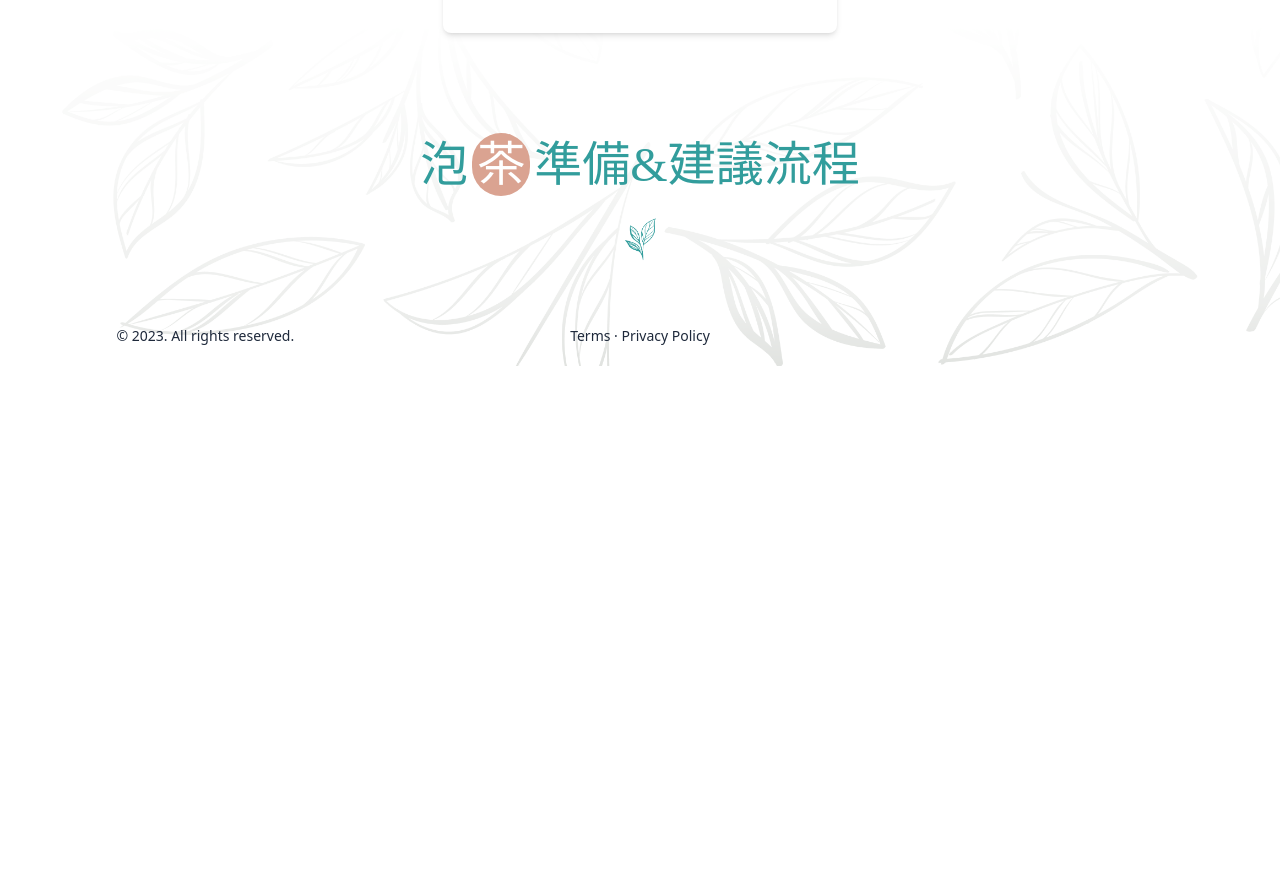
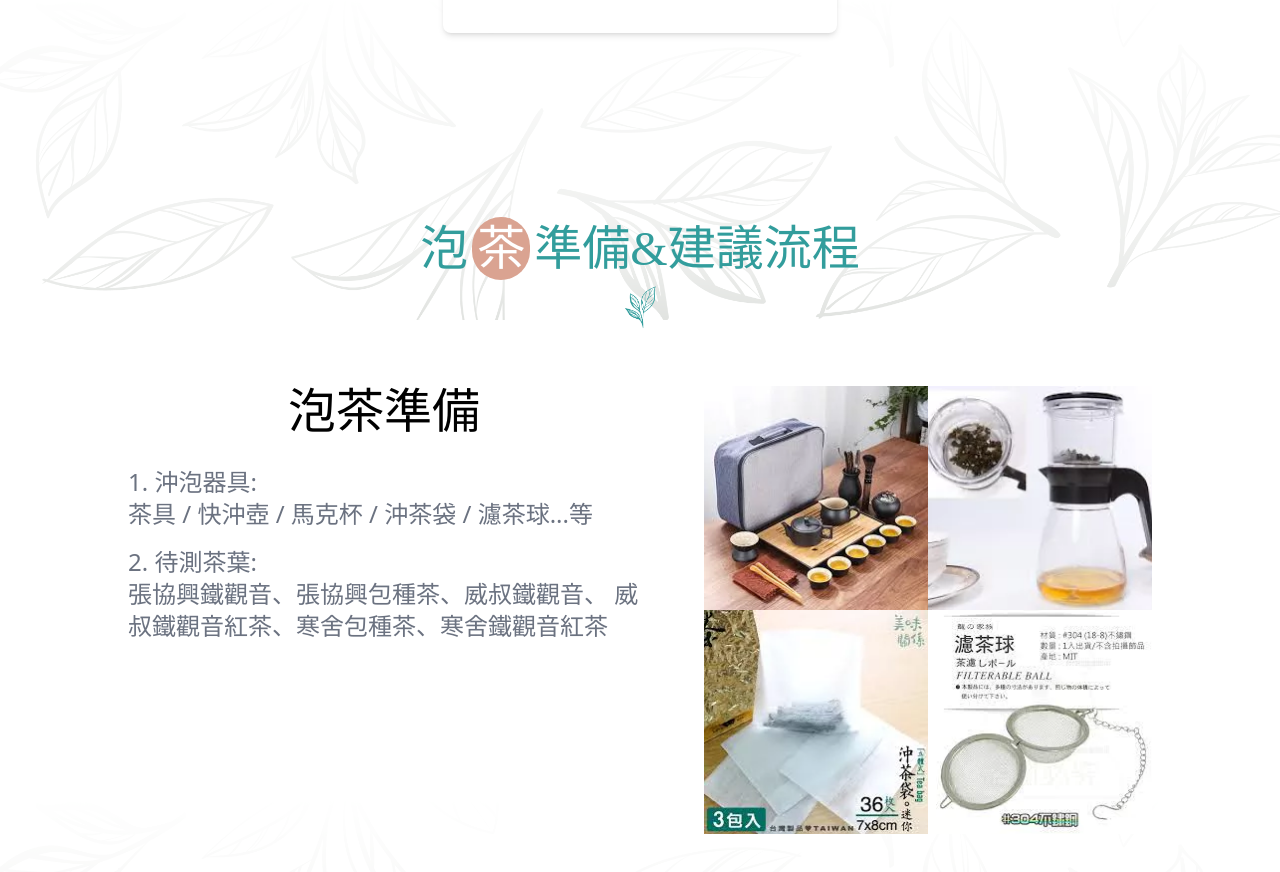
Before and after one commit to Mattis3858/graduation_with_next, a Next.js app: page /brewgoodtea in a window 1280 px wide. Shown: the part 480-1352 px from the top of the page. Before the commit the page ends 846 px from the top, so only its background shows below. Built offline with nearby package versions, Linux system fonts and the light colour scheme; a web font is replaced by a local one.

Commit message:
新增泡好茶泡茶流程

```diff
--- a/app/brewgoodtea/BrewGoodTea.js
+++ b/app/brewgoodtea/BrewGoodTea.js
@@ -154,34 +154,130 @@ const BrewGoodTea = () => {
           </div>
         </div>
       </div>
-      <div className="">
-        <div className="ml-10 mr-10 mt-6 mb-0 flex items-center justify-center">
-          <h4 className="text-4xl mt-6 text-center big_title">
+      <>
+        <div className="page-layout ">
+          <div className="flex items-center justify-center">
+            <h4 className="text-4xl text-center big_title">
               泡<span className="tea">茶</span>準備&建議流程
             </h4>
           </div>
           <img
             src="/images/leaf.png"
-          className="mx-auto"
-          style={{ width: '35px' }}
+            className="mx-auto mb-4"
+            style={{ width: '35px', marginTop: '-1rem' }}
           />
         </div>
-      {/* <div
-        className="portfolio-simple-footer-container"
-        style={{ justifyContent: 'flex-start', overflowX: 'auto' }}
-      >
+        <div className="w-full px-4 lg:px-32">
+          <div className="flex flex-col lg:flex-row justify-between mb-20">
+            <div className="w-full lg:w-1/2">
+              <div>
+                <div className="text-5xl font-normal text-center">泡茶準備</div>
+              </div>
+              <div className="pt-8 text-2xl text-gray-500">
+                <div>
+                  <div className="">1. 沖泡器具:</div>
+                  <div>茶具 / 快沖壺 / 馬克杯 / 沖茶袋 / 濾茶球...等</div>
+                </div>
+                <div className="pt-4">
+                  <div>2. 待測茶葉:</div>
+                  <div>
+                    張協興鐵觀音、張協興包種茶、威叔鐵觀音、
+                    威叔鐵觀音紅茶、寒舍包種茶、寒舍鐵觀音紅茶
+                  </div>
+                </div>
+              </div>
+            </div>
+            <div className="w-full lg:w-auto">
+              <div className="grid grid-cols-2 gap-0">
+                <img
+                  src="/images/image12041-i1oe-300h.png"
+                  alt="image12041"
+                  className="w-56 h-56 object-cover"
+                />
+                <img
+                  src="/images/image22042-4xx-300h.png"
+                  alt="image22042"
+                  className="w-56 h-56 object-cover"
+                />
+                <img
+                  src="/images/image32042-3h6q-300h.png"
+                  alt="image32042"
+                  className="w-56 h-56 object-cover"
+                />
+                <img
+                  src="/images/image42042-v9d8-300h.png"
+                  alt="image42042"
+                  className="w-56 h-56 object-cover"
+                />
+              </div>
+            </div>
+          </div>
+          <div>
+            <div className="text-center mb-8">
+              <div className=" text-5xl">建議泡茶流程</div>
+              <div className="bg-yellow-500 h-1 w-20 mt-1 mx-auto"></div>
+            </div>
+            <div className="bg-white rounded-3xl shadow-md p-4 mb-4 flex flex-col md:flex-row items-center">
+              <div className="w-full md:w-1/2 p-6">
+                <div className="text-5xl font-bold mb-4">用水種類</div>
+                <div className="text-xl text-gray-500 mb-4">
+                  市售飲用水或飲水機煮至沸水(100度c)
+                </div>
+                <div className="text-5xl font-bold pt-6 pb-4">茶水比例</div>
+                <div className="text-xl text-gray-500">
+                  3g 茶葉(一包夾鏈袋) : 150 ml 沸水(100度c)
+                </div>
+              </div>
+              <div className="w-full md:w-1/2">
+                <img
+                  src="/images/用水種類.png"
+                  alt="用水種類"
+                  className="w-full"
+                />
+              </div>
+            </div>
+            <div className="bg-white rounded-3xl shadow-md p-4 mb-4 flex flex-col md:flex-row items-center">
+              <div className="w-full md:w-1/2 p-6">
+                <img
+                  src="/images/泡茶方式.png" //泡茶方式-溫潤泡
+                  alt="泡茶方式"
+                  className=""
+                />
+              </div>
+              <div className="w-full md:w-1/2">
+                <div className="text-5xl font-bold mb-4">泡茶方式-溫潤泡</div>
+                <div className="text-xl text-gray-500 mb-4">
+                  置入茶葉後，先以熱水沖茶葉，立即將茶水倒出後再泡茶
+                </div>
+                <div className="text-5xl font-bold pt-6 pb-4">沖泡時間</div>
+                <div className="text-xl text-gray-500">
+                  沖泡 3 分鐘後可即取出茶葉(瀝出茶湯) 靜置 3 分鐘，即可聞茶香
+                  待茶湯靜置至六分鐘後，冷卻即可享用
+                </div>
+              </div>
+            </div>
+            <div className="bg-white rounded-3xl shadow-md p-4 mb-4 flex flex-col md:flex-row items-center">
+              <div className="w-full md:w-1/2 p-6">
+                <div className="text-5xl font-bold mb-4">示範影片</div>
+                <div className="text-xl text-gray-500 mb-4">
+                  此影片為參考用，您仍然可以選擇最適合您的沖泡方式
+                </div>
+              </div>
+              <div className="w-full md:w-1/2">
+                <img
+                  src="/images/示範影片.png" //示範影片
+                  alt="示範影片"
+                  className="w-full"
+                />
+              </div>
+            </div>
+          </div>
+        </div>
+
+        {/* <div className="justify-items-start overflow-x-auto">
         <div className="portfolio-simple-footer-portfolio-simple-footer">
           <div className="portfolio-simple-footer-projects">
-            <div
-              className="portfolio-simple-footer-frame3351"
-              style={{
-                gap: '4px',
-                display: 'flex',
-                alignitems: 'center',
-                flexdirection: 'column',
-                justifycontent: 'center',
-              }}
-            >
+            <div className="gap-1 flex items-center flex-col justify-center">
               <span className="portfolio-simple-footer-text titleh2">
                 <span>建議泡茶流程</span>
               </span>
@@ -227,14 +323,14 @@ const BrewGoodTea = () => {
                 </div>
               </div>
               <img
-                src="/images/pexelsellyfairytale38232071216-8suq-600h.png"
+                src="/images/pexelsellyfairytale38232071216-8suq-600h.png" //用水種類
                 alt="pexelsellyfairytale38232071216"
                 className="portfolio-simple-footer-pexelsellyfairytale38232071"
               />
             </div>
             <div className="portfolio-simple-footer-project2">
               <img
-                src="/images/rectangle72062-53xd-600h.png"
+                src="/images/rectangle72062-53xd-600h.png" //泡茶方式-溫潤泡
                 alt="Rectangle72062"
                 className="portfolio-simple-footer-rectangle7"
               />
@@ -289,13 +385,12 @@ const BrewGoodTea = () => {
                 </div>
               </div>
               <img
-                src="/images/rectangle7161-7p2-600h.png"
+                src="/images/rectangle7161-7p2-600h.png" //示範影片
                 alt="Rectangle7161"
                 className="portfolio-simple-footer-rectangle71"
               />
             </div>
           </div>
-          <div className="portfolio-simple-footer-intro"></div>
           <div className="portfolio-simple-footer-content">
             <span className="portfolio-simple-footer-text43 titleh2 YourFontName,serif">
               <span>泡茶準備</span>
@@ -316,22 +411,22 @@ const BrewGoodTea = () => {
             </div>
           </div>
           <img
-            src="/images/image12041-i1oe-300h.png"
+            src="/images/image12041-i1oe-300h.png" //泡茶準備1
             alt="image12041"
             className="portfolio-simple-footer-image1"
           />
           <img
-            src="/images/image22042-4xx-300h.png"
+            src="/images/image22042-4xx-300h.png" //泡茶準備2
             alt="image22042"
             className="portfolio-simple-footer-image2"
           />
           <img
-            src="/images/image32042-3h6q-300h.png"
+            src="/images/image32042-3h6q-300h.png" //泡茶準備3
             alt="image32042"
             className="portfolio-simple-footer-image3"
           />
           <img
-            src="/images/image42042-v9d8-300h.png"
+            src="/images/image42042-v9d8-300h.png" //泡茶準備4
             alt="image42042"
             className="portfolio-simple-footer-image4"
           />
@@ -339,15 +434,6 @@ const BrewGoodTea = () => {
       </div> */}
         {/* <style jsx>
         {`
-          @font-face {
-            font-family: 'ChenYuluoyan';
-            src: url('/font/ChenYuluoyan-Thin.ttf') format('truetype');
-            font-weight: normal;
-            font-style: normal;
-          }
-          .custom-font {
-            font-family: 'ChenYuluoyan', sans-serif;
-          }
           .portfolio-simple-footer-container {
             width: 100%;
             display: flex;
@@ -798,67 +884,7 @@ const BrewGoodTea = () => {
             height: 225px;
             position: absolute;
           }
-          :root {
-            --dl-color-bg-gray: rgba(249, 250, 255, 1);
-            --dl-color-bg-line: rgba(37, 40, 43, 1);
-            --dl-color-bg-white: rgba(255, 255, 255, 1);
-            --dl-color-gray-500: #595959;
-            --dl-color-gray-700: #999999;
-            --dl-color-gray-900: #d9d9d9;
-            --dl-size-size-large: 144px;
-            --dl-size-size-small: 48px;
-            --dl-color-danger-300: #a22020;
-            --dl-color-danger-500: #bf2626;
-            --dl-color-danger-700: #e14747;
-            --dl-color-gray-black: #000000;
-            --dl-color-gray-white: #ffffff;
-            --dl-size-size-medium: 96px;
-            --dl-size-size-xlarge: 192px;
-            --dl-size-size-xsmall: 16px;
-            --dl-space-space-unit: 16px;
-            --dl-color-primary-100: #003eb3;
-            --dl-color-primary-300: #0074f0;
-            --dl-color-primary-500: #14a9ff;
-            --dl-color-primary-700: #85dcff;
-            --dl-color-success-300: #199033;
-            --dl-color-success-500: #32a94c;
-            --dl-color-success-700: #4cc366;
-            --dl-size-size-xxlarge: 288px;
-            --dl-color-brand-yellow: rgba(253, 196, 53, 1);
-            --dl-size-size-maxwidth: 1400px;
-            --dl-radius-radius-round: 50%;
-            --dl-space-space-halfunit: 8px;
-            --dl-space-space-sixunits: 96px;
-            --dl-space-space-twounits: 32px;
-            --dl-radius-radius-radius2: 2px;
-            --dl-radius-radius-radius4: 4px;
-            --dl-radius-radius-radius8: 8px;
-            --dl-space-space-fiveunits: 80px;
-            --dl-space-space-fourunits: 64px;
-            --dl-color-font-lowemphasis: rgba(154, 159, 168, 1);
-            --dl-space-space-threeunits: 48px;
-            --dl-color-font-highemphasis: rgba(37, 40, 43, 1);
-            --dl-color-font-mediumemphasis: rgba(130, 130, 130, 1);
-            --dl-space-space-oneandhalfunits: 24px;
-          }
-          .button {
-            color: var(--dl-color-gray-black);
-            display: inline-block;
-            padding: 0.5rem 1rem;
-            border-color: var(--dl-color-gray-black);
-            border-width: 1px;
-            border-radius: 4px;
-            background-color: var(--dl-color-gray-white);
-          }
-          .input {
-            color: var(--dl-color-gray-black);
-            cursor: auto;
-            padding: 0.5rem 1rem;
-            border-color: var(--dl-color-gray-black);
-            border-width: 1px;
-            border-radius: 4px;
-            background-color: var(--dl-color-gray-white);
-          }
+
           .textarea {
             color: var(--dl-color-gray-black);
             cursor: auto;
@@ -868,21 +894,7 @@ const BrewGoodTea = () => {
             border-radius: 4px;
             background-color: var(--dl-color-gray-white);
           }
-          .list {
-            width: 100%;
-            margin: 1em 0px 1em 0px;
-            display: block;
-            padding: 0px 0px 0px 1.5rem;
-            list-style-type: none;
-            list-style-position: outside;
-          }
-          .list-item {
-            display: list-item;
-          }
-          .teleport-show {
-            display: flex !important;
-            transform: none !important;
-          }
+
           .Content {
             font-size: 16px;
             font-family: Inter;
@@ -931,199 +943,7 @@ const BrewGoodTea = () => {
           }
         `}
       </style> */}
-      {/* <div
-        className="portfolio-simple-footer-container p-4 md:p-10"
-        style={{ justifyContent: 'flex-start', overflowX: 'auto' }}
-      >
-        <Head>
-          <title>exported project</title>
-        </Head>
-        <div className="portfolio-simple-footer-portfolio-simple-footer">
-          <div className="portfolio-simple-footer-projects">
-            <div className="portfolio-simple-footer-frame3351 mb-8">
-              <span className="text-4xl font-bold mb-4">建議泡茶流程</span>
-              <img
-                src="/images/rectangle195351-pie-200h.png"
-                alt="Rectangle195351"
-                className="portfolio-simple-footer-rectangle19"
-              />
-            </div>
-            <div className="">
-              <div className="">
-                <div className="">
-                  <span className="">用水種類</span>
-                  <span className="text-lg">
-                    市售飲用水或飲水機煮至沸水(100度c)
-                  </span>
-                </div>
-                <div className=""></div>
-                <div className="">
-                  <span className="">茶水比例</span>
-                  <span className="">
-                    3g 茶葉(一包夾鏈袋) : 150 ml 沸水(100度c)
-                  </span>
-                </div>
-              </div>
-              <img
-                src="/images/pexelsellyfairytale38232071216-8suq-600h.png"
-                alt="pexelsellyfairytale38232071216"
-                className=""
-              />
-            </div>
-            <div className="">
-              <img
-                src="/images/rectangle72062-53xd-600h.png"
-                alt="Rectangle72062"
-                className=""
-              />
-              <div className="">
-                <div className="">
-                  <span className="">
-                    泡茶方式-溫潤泡
-                  </span>
-                  <span className="">
-                    置入茶葉後，先以熱水沖茶葉，立即將茶水倒出後再泡茶
-                  </span>
-                </div>
-                <div className=""></div>
-                <div className="">
-                  <span className="">沖泡時間</span>
-                  <span className="">
-                    沖泡 3 分鐘後可即取出茶葉(瀝出茶湯)
-                    <br />
-                    靜置 3 分鐘，即可聞茶香
-                    <br />
-                    待茶湯靜置至六分鐘後，冷卻即可享用
-                  </span>
-                </div>
-              </div>
-            </div>
-            <div className="">
-              <div className="">
-                <div className="">
-                  <span className="">泡茶方式-冷卻泡</span>
-                  <span className="">
-                    置入茶葉後，立即以冷卻熱水沖茶葉，香味溫和
-                  </span>
-                </div>
-                <div className=""></div>
-                <div className="">
-                  <span className="">沖泡時間</span>
-                  <span className="">
-                    沖泡 3 分鐘後可即取出茶葉(瀝出茶湯)
-                    <br />
-                    靜置 3 分鐘，即可聞茶香
-                    <br />
-                    待茶湯靜置至六分鐘後，冷卻即可享用
-                  </span>
-                </div>
-              </div>
-              <img
-                src="/images/rectangle98161-bpkf-600h.png"
-                alt="Rectangle98161"
-                className=""
-              />
-            </div>
-          </div>
-        </div>
-      </div>
-
-
-
-      <div
-        className="portfolio-simple-footer-container p-4 md:p-10"
-        style={{ justifyContent: 'flex-start', overflowX: 'auto' }}
-      >
-        <Head>
-          <title>exported project</title>
-        </Head>
-        <div className="portfolio-simple-footer-portfolio-simple-footer">
-          <div className="portfolio-simple-footer-projects">
-            <div className="portfolio-simple-footer-frame3351 mb-8">
-              <span className="text-4xl font-bold mb-4">建議泡茶流程</span>
-              <img
-                src="/images/rectangle195351-pie-200h.png"
-                alt="Rectangle195351"
-                className="portfolio-simple-footer-rectangle19"
-              />
-            </div>
-            <div className="">
-              <div className="">
-                <div className="">
-                  <span className="">用水種類</span>
-                  <span className="text-lg">
-                    市售飲用水或飲水機煮至沸水(100度c)
-                  </span>
-                </div>
-                <div className="portfolio-simple-footer-frame3352"></div>
-                <div className="portfolio-simple-footer-frame33521 mb-4">
-                  <span className="">茶水比例</span>
-                  <span className="text-lg">
-                    3g 茶葉(一包夾鏈袋) : 150 ml 沸水(100度c)
-                  </span>
-                </div>
-              </div>
-              <img
-                src="/images/pexelsellyfairytale38232071216-8suq-600h.png"
-                alt="pexelsellyfairytale38232071216"
-                className="portfolio-simple-footer-pexelsellyfairytale38232071"
-              />
-            </div>
-            <div className="portfolio-simple-footer-project2">
-              <img
-                src="/images/rectangle72062-53xd-600h.png"
-                alt="Rectangle72062"
-                className="portfolio-simple-footer-rectangle7"
-              />
-              <div className="1">
-                <div className="portfolio-simple-footer-frame33501 mb-4">
-                  <span className="">泡茶方式-溫潤泡</span>
-                  <span className="text-lg">
-                    置入茶葉後，先以熱水沖茶葉，立即將茶水倒出後再泡茶
-                  </span>
-                </div>
-                <div className="portfolio-simple-footer-frame33522"></div>
-                <div className="portfolio-simple-footer-frame33523 mb-4">
-                  <span className="">沖泡時間</span>
-                  <span className="text-lg">
-                    沖泡 3 分鐘後可即取出茶葉(瀝出茶湯)
-                    <br />
-                    靜置 3 分鐘，即可聞茶香
-                    <br />
-                    待茶湯靜置至六分鐘後，冷卻即可享用
-                  </span>
-                </div>
-              </div>
-            </div>
-            <div className="portfolio-simple-footer-project3">
-              <div className="2">
-                <div className="portfolio-simple-footer-frame33502 mb-4">
-                  <span className="">泡茶方式-冷卻泡</span>
-                  <span className="text-lg">
-                    置入茶葉後，立即以冷卻熱水沖茶葉，香味溫和
-                  </span>
-                </div>
-                <div className="portfolio-simple-footer-frame33524"></div>
-                <div className="portfolio-simple-footer-frame33525 mb-4">
-                  <span className="">沖泡時間</span>
-                  <span className="text-lg">
-                    沖泡 3 分鐘後可即取出茶葉(瀝出茶湯)
-                    <br />
-                    靜置 3 分鐘，即可聞茶香
-                    <br />
-                    待茶湯靜置至六分鐘後，冷卻即可享用
-                  </span>
-                </div>
-              </div>
-              <img
-                src="/images/rectangle98161-bpkf-600h.png"
-                alt="Rectangle98161"
-                className="portfolio-simple-footer-rectangle9"
-              />
-            </div>
-          </div>
-        </div>
-      </div> */}
+      </>
     </>
   );
 };
```
Lines whose indentation alone changed are shown as unchanged.
